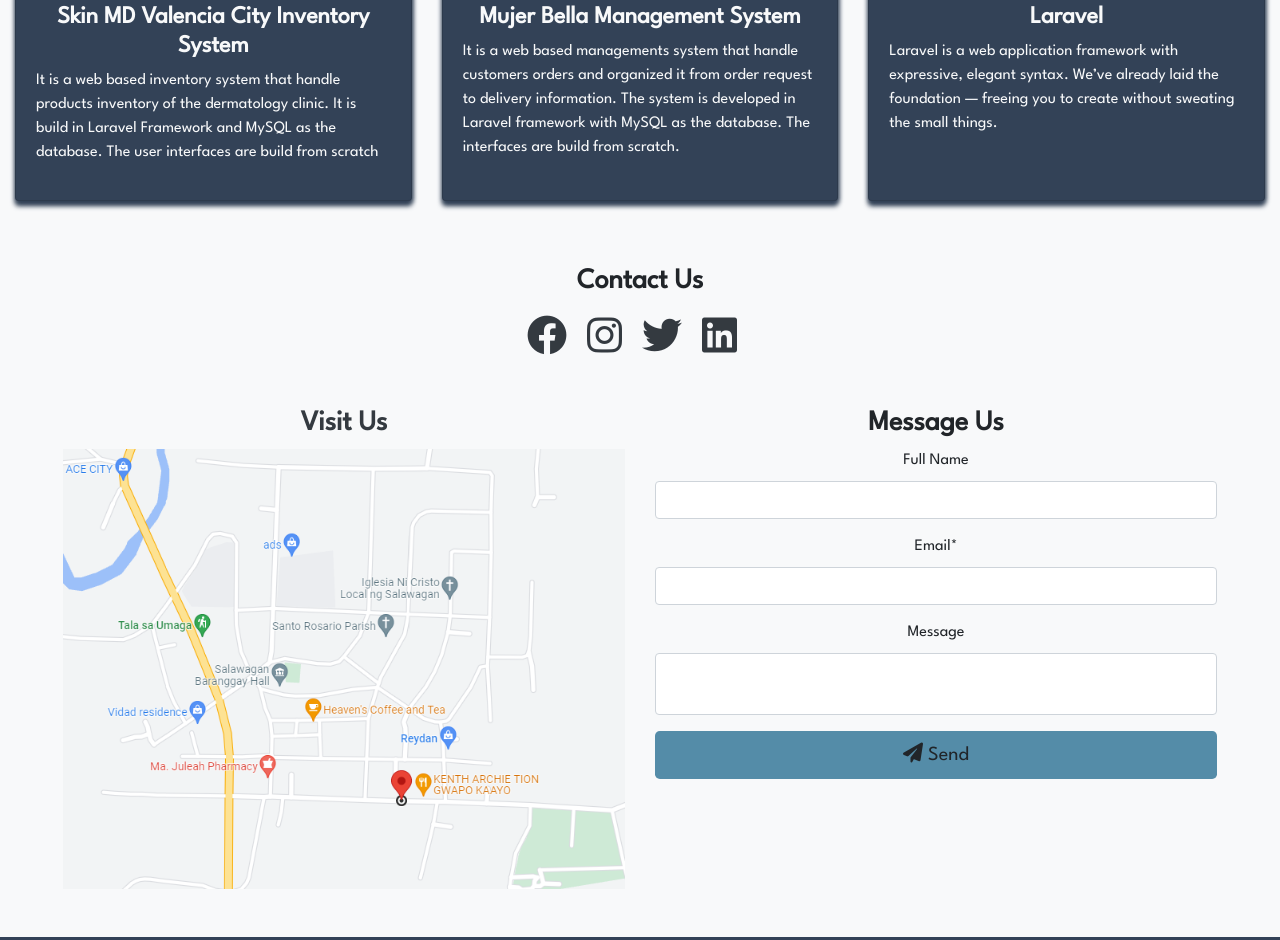
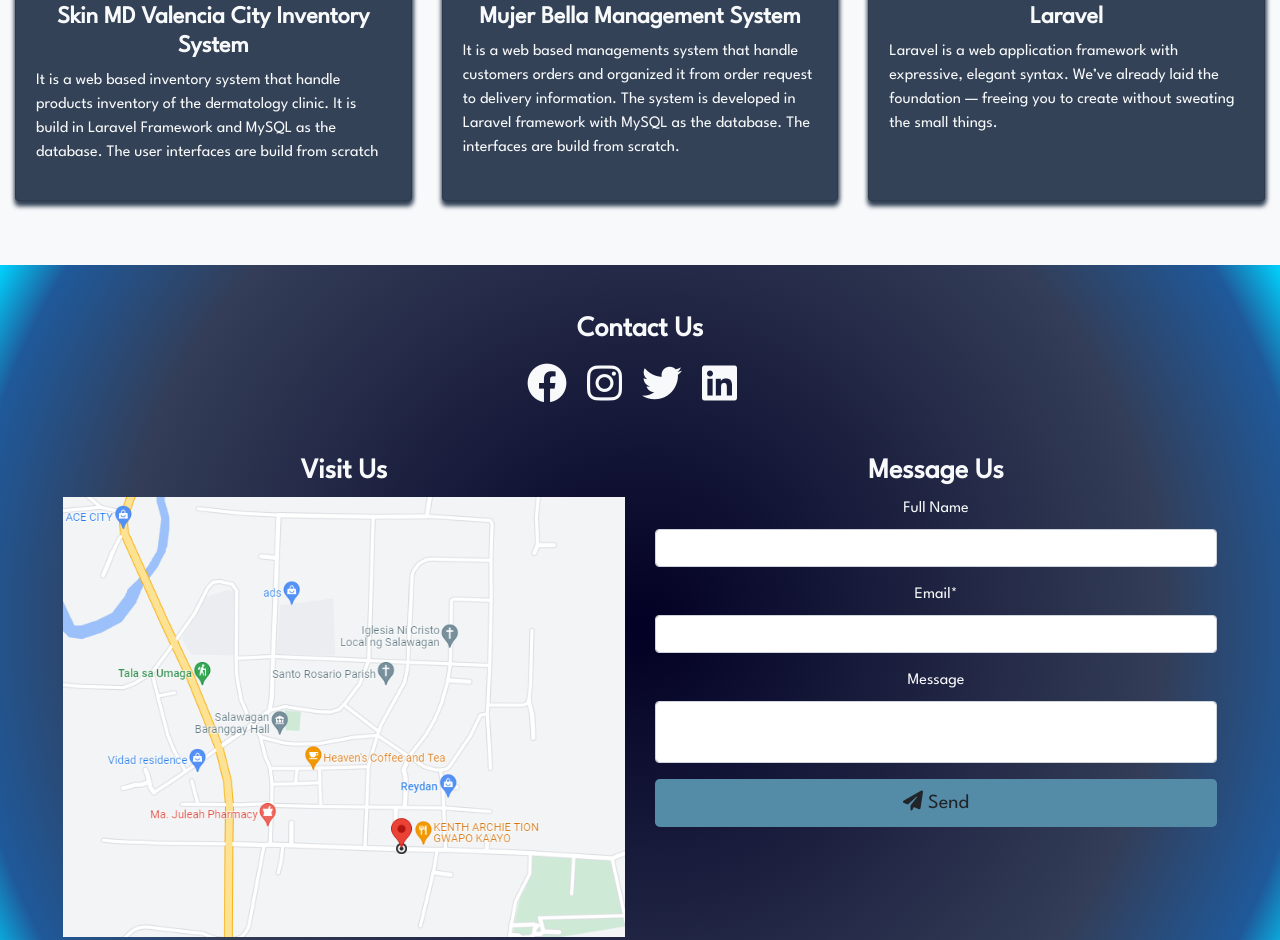
Before and after one commit to JimChristian21/web-portfolio, a plain HTML site: page index.html in a window 1280 px wide. Shown: the part 1499-2439 px from the top of the page. Drawn offline with nearby package versions, Linux system fonts and the light colour scheme.

Commit message:
updated background

```diff
--- a/index.html
+++ b/index.html
@@ -66,7 +66,7 @@
 		</div>
 	</section>
 
-	<section id="projects" class="container-fluid bg-light text-center text-dark pt-5">
+	<section id="projects" class="container-fluid bg-light text-center text-dark pt-5 pb-5">
 		<h3 class="text-center" data-aos="flip-up">Projects</h3>
 		<div class="row">
 			<div class="col-12 mb-3 col-md-6 col-lg-4">
@@ -184,24 +184,24 @@
 		</div>
 	</section>
 
-	<section id="contact" class="container-fluid bg-light pt-5">
+	<section id="contact" class="container-fluid bg-light pt-5 bg-gen text-light">
 		<h3 class="text-center mb-3"  data-aos="flip-up">Contact Us</h3>
 		<div class="row pt-0 pl-5 pr-5 pb-5 " data-aos="flip-up">
 			<div class="col-12 text-center social-media mb-3 mb-md-5">
 				<a href="https://web.facebook.com/jimchristian.edullantes/" class="text-decoration-none" target="_blank">
-					<i class="fa-brands fa-facebook text-dark"></i>
+					<i class="fa-brands fa-facebook text-light"></i>
 				</a>
 				<a href="https://www.instagram.com/jimmy_neutralala/" class="text-decoration-none" target="_blank">
-					<i class="fa-brands fa-instagram text-dark"></i>
+					<i class="fa-brands fa-instagram text-light"></i>
 				</a>
 				<a href="https://twitter.com/R_i_e_v_e_s" class="text-decoration-none" target="_blank">
-					<i class="fa-brands fa-twitter text-dark"></i>
+					<i class="fa-brands fa-twitter text-light"></i>
 				</a>
 				<a href="https://www.linkedin.com/in/jim-christian-edullantes-165978198/" class="text-decoration-none" target="_blank">
-					<i class="fa-brands fa-linkedin text-dark"></i>
+					<i class="fa-brands fa-linkedin text-light"></i>
 				</a>
 			</div>
-			<div class="col-12 col-lg-6 text-center text-dark" data-aos="zoom-out-right">
+			<div class="col-12 col-lg-6 text-center text-light" data-aos="zoom-out-right">
 				<h3>Visit Us</h3>
 				<img src="./images/map.png" alt="Map" class="img-fluid w-100">
 			</div>
--- a/style/index.css
+++ b/style/index.css
@@ -98,7 +98,7 @@
 }
 
 a i:hover {
-	color: #476072 !important;
+	color: #51C4D3 !important;
 }
 
 .card {
```
